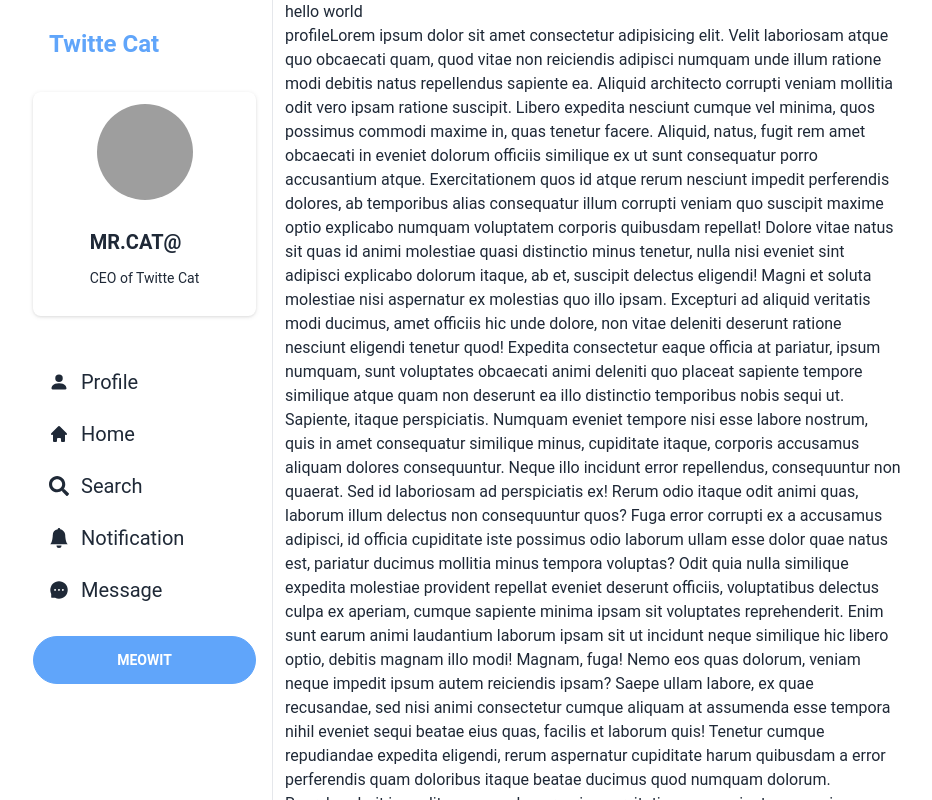
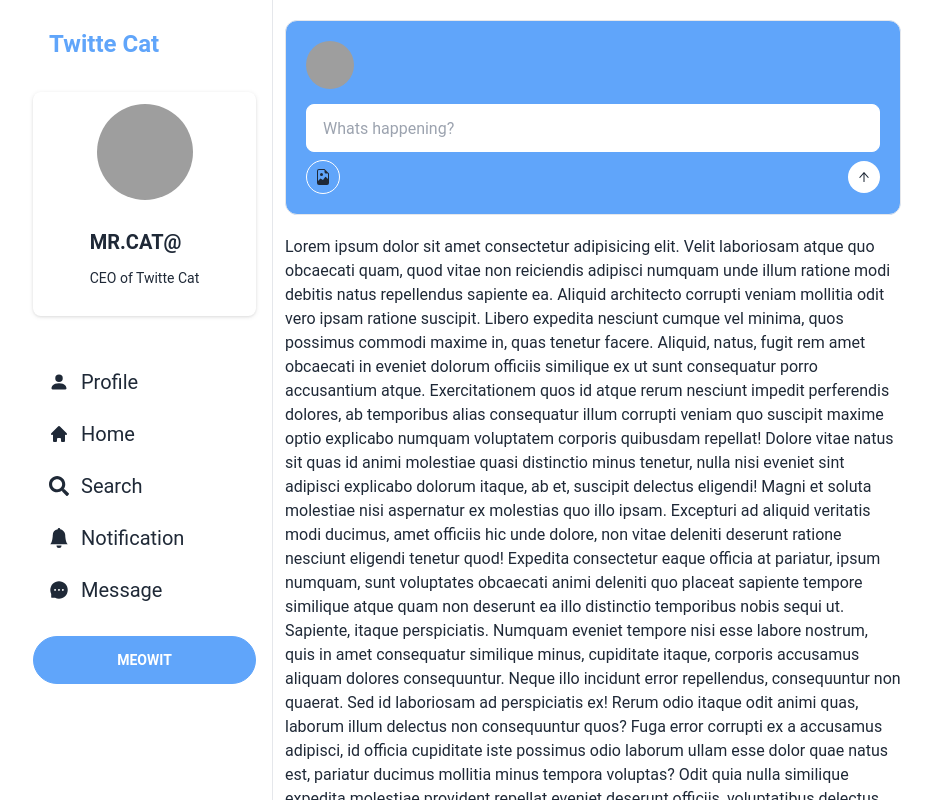
Before and after one commit to MdMuzahid07/Twitte-Cat-PWA, a React (Create React App) app: page / in a window 1280 px wide. Shown: the whole page, without its empty margins (175-1107 px from the left). Built offline with nearby package versions, Linux system fonts and the light colour scheme; grey boxes are pictures that could not be loaded.

Commit message:
twitte posting form maked

```diff
--- a/src/App.js
+++ b/src/App.js
@@ -17,10 +17,10 @@ function App() {
         { path: "/profile", element: <Profile /> },
         { path: "/notification", element: <Notification /> },
         { path: "/message", element: <Message /> },
-        { path: "/login", element: <Login /> },
-        { path: "/signUp", element: <SignUp /> }
       ]
     },
+    { path: "/login", element: <Login /> },
+    { path: "/signUp", element: <SignUp /> }
   ]);
 
   return (
--- /dev/null
+++ b/src/components/main/home/Header.js
@@ -0,0 +1,32 @@
+import React from 'react';
+import { BsFileEarmarkImage } from 'react-icons/bs';
+import { AiOutlineArrowUp } from 'react-icons/ai';
+
+const Header = () => {
+    return (
+        <header className="bg-blue-400 border my-5 p-5 rounded-xl">
+            <div className="avatar">
+                <div className="w-12 rounded-full">
+                    <img src="https://img.freepik.com/free-vector/cute-cat-holding-fish-cartoon-icon-illustration-animal-food-icon-concept-isolated-flat-cartoon-style_138676-2171.jpg?w=2000" alt="" />
+                </div>
+            </div>
+            <form >
+                <div className="my-2">
+                    <input type="text" placeholder="Whats happening?" className="input w-full border border-base-100" />
+                </div>
+                <div className="flex justify-between items-center">
+                    <div className="border border-base-100 rounded-full p-2">
+                        <label htmlFor="img">
+                            <BsFileEarmarkImage />
+                        </label>
+                        <input type="file" className="hidden" id="img" />
+                    </div>
+                    <button type="submit" className="btn btn-sm  btn-outline btn-circle bg-base-100 border-0"><AiOutlineArrowUp /></button>
+                </div>
+            </form>
+
+        </header>
+    );
+};
+
+export default Header;
```
Also changed, not shown: src/pages/Home.js.
